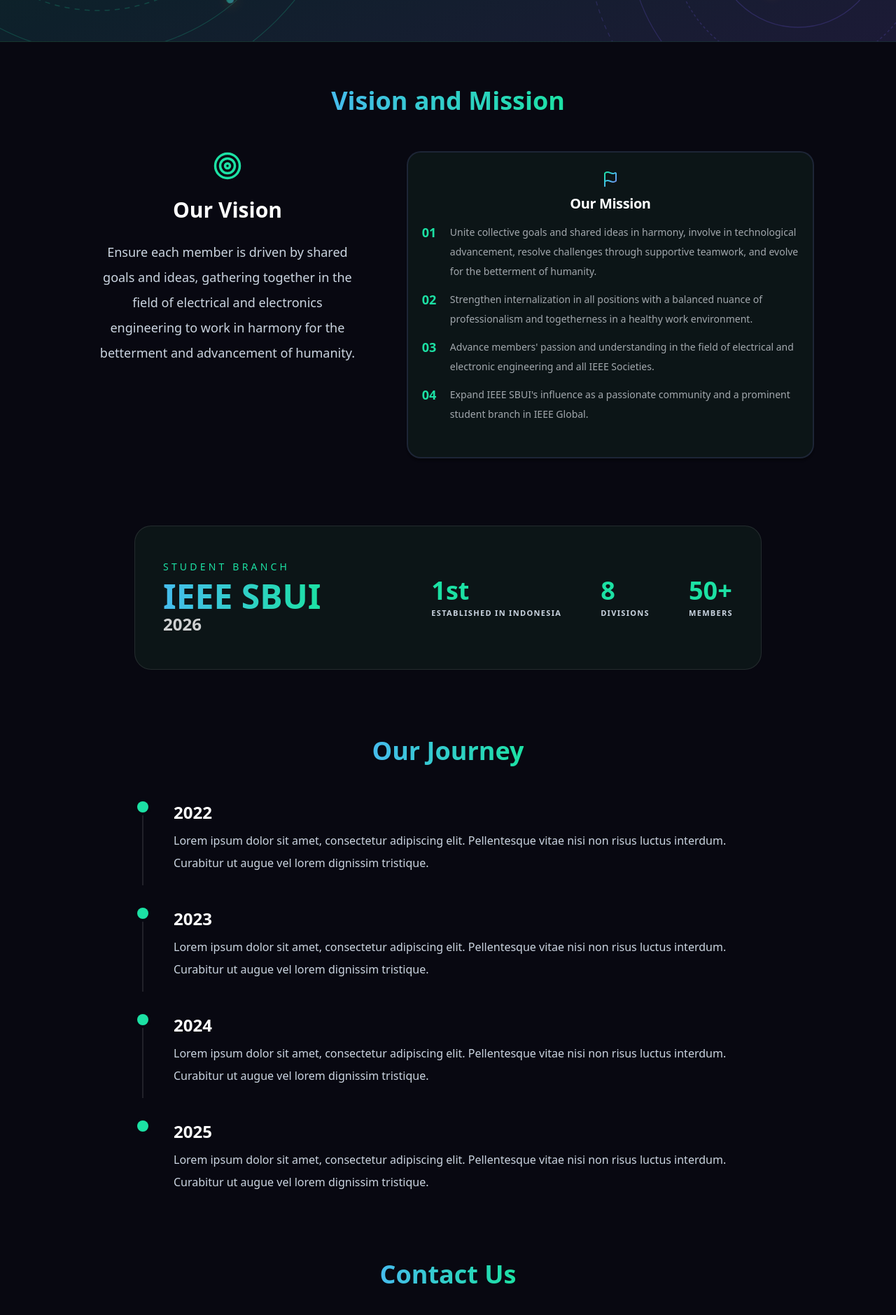
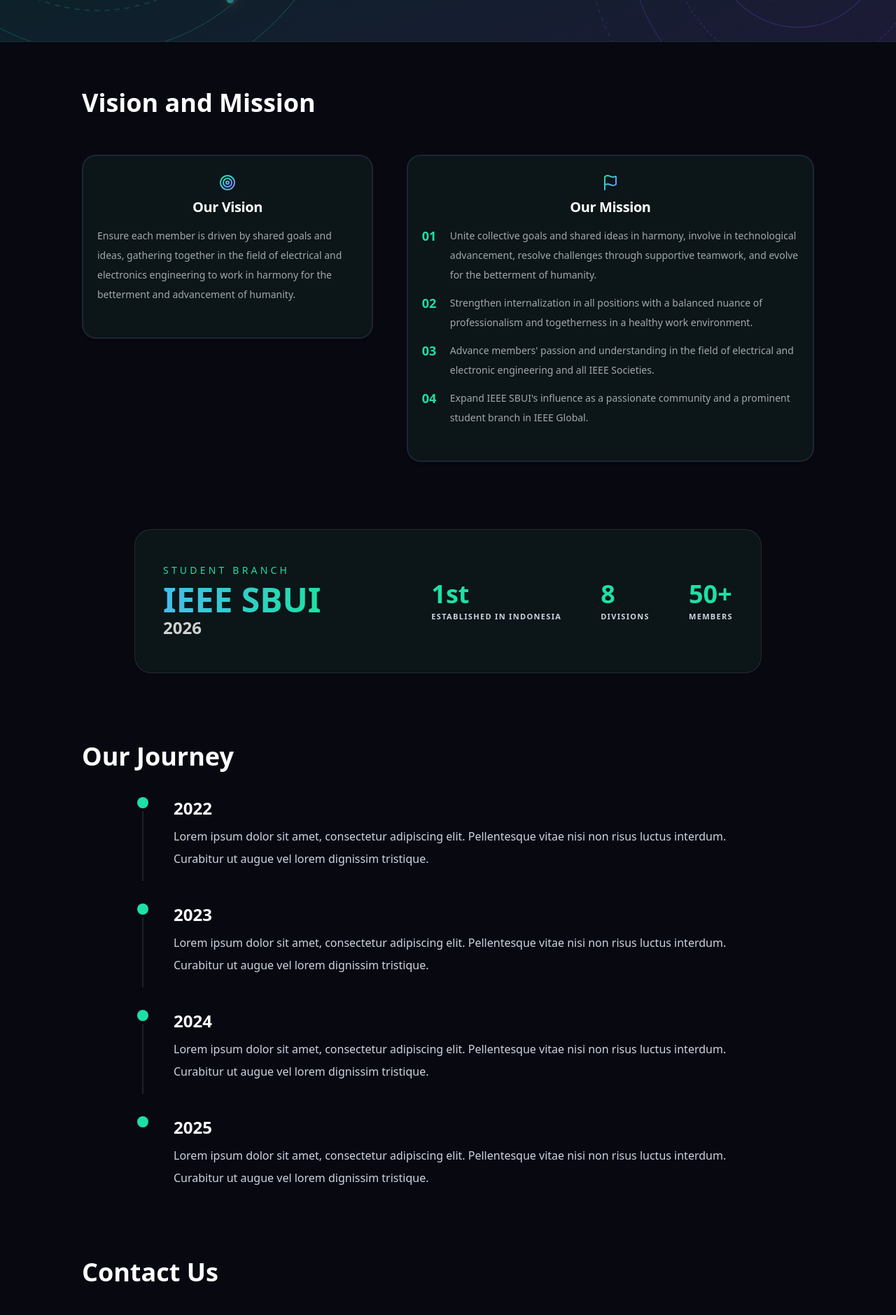
Before and after one commit to IEEE-SBUI/ieee-web, a Next.js app in the folder apps/web/: page /about in a window 1280 px wide. Shown: the part 460-2339 px from the top of the page at 70% size. Built offline with nearby package versions, Linux system fonts and the light colour scheme.

Commit message:
refactor(web): update about page to use SectionHeading and Card icon variant components

```diff
--- a/apps/web/src/app/about/page.tsx
+++ b/apps/web/src/app/about/page.tsx
@@ -1,6 +1,7 @@
 import React from "react";
 import PageHeader from "@/src/components/PageHeader";
 import Card from "@/src/components/Card";
+import SectionHeading from "@/src/components/SectionHeading";
 import AnimatedStatItem from "@/src/features/about/components/AnimatedStatItem";
 import { Flag, Target } from "lucide-react";
 
@@ -47,31 +48,25 @@
       <main className="mx-auto max-w-[1440px] px-6 py-16 sm:px-12 lg:px-[117px]">
         {/* Vision & Mission */}
         <section className="mb-24">
-          <div className="flex justify-center">
-            <h2 className="text-gradient pb-1 text-3xl font-bold md:text-4xl">
-              Vision and Mission
-            </h2>
-          </div>
+          <SectionHeading heading="Vision and Mission" />
 
           <div className="mt-12 grid items-start gap-12 lg:grid-cols-[1fr_1.4fr]">
             {/* Vision */}
-            <div className="flex flex-col items-center justify-center px-6 text-center">
-              <Target
-                size={42}
-                className="mb-6 text-[var(--color-accent-teal)]"
-              />
-
-              <h3 className="mb-6 text-3xl font-bold text-white">
-                Our Vision
-              </h3>
-
-              <p className="max-w-sm text-lg leading-9 text-[var(--color-text-muted)]">
+            <Card
+              variant="icon"
+              icon={Target}
+              title="Our Vision"
+              className="h-fit pt-2 pb-5"
+            >
+              <div className="mt-1 text-left">
+                <p className="text-sm leading-7 text-[rgba(200,205,211,0.8)]">
                   Ensure each member is driven by shared goals and ideas,
                   gathering together in the field of electrical and electronics
                   engineering to work in harmony for the betterment and
                   advancement of humanity.
                 </p>
               </div>
+            </Card>
 
             {/* Mission */}
             <Card
@@ -168,11 +163,7 @@
 
         {/* History */}
         <section className="mb-24">
-          <div className="mb-12 flex justify-center">
-            <h2 className="text-gradient pb-1 text-3xl font-bold md:text-4xl">
-              Our Journey
-            </h2>
-          </div>
+          <SectionHeading heading="Our Journey" />
 
           <div className="mx-auto max-w-4xl">
             {HISTORY.map((item, index) => (
@@ -206,11 +197,7 @@
 
         {/* Contact */}
         <section className="mb-16">
-          <div className="mb-12 flex justify-center">
-            <h2 className="text-gradient pb-1 text-3xl font-bold md:text-4xl">
-              Contact Us
-            </h2>
-          </div>
+          <SectionHeading heading="Contact Us" />
 
           <div className="grid items-center gap-8 lg:grid-cols-[1fr_0.75fr]">
 
```
Lines whose indentation alone changed are shown as unchanged.
